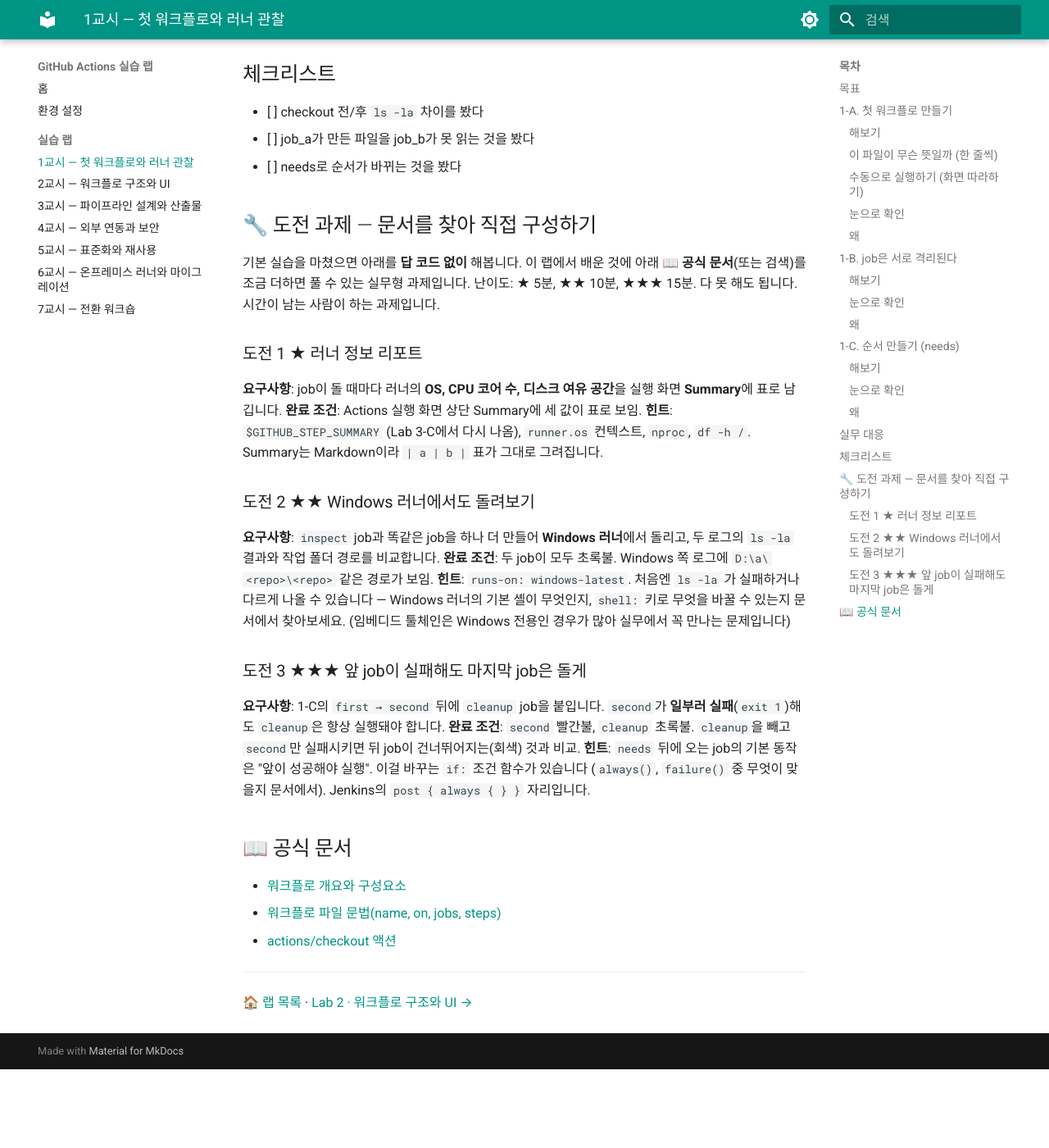
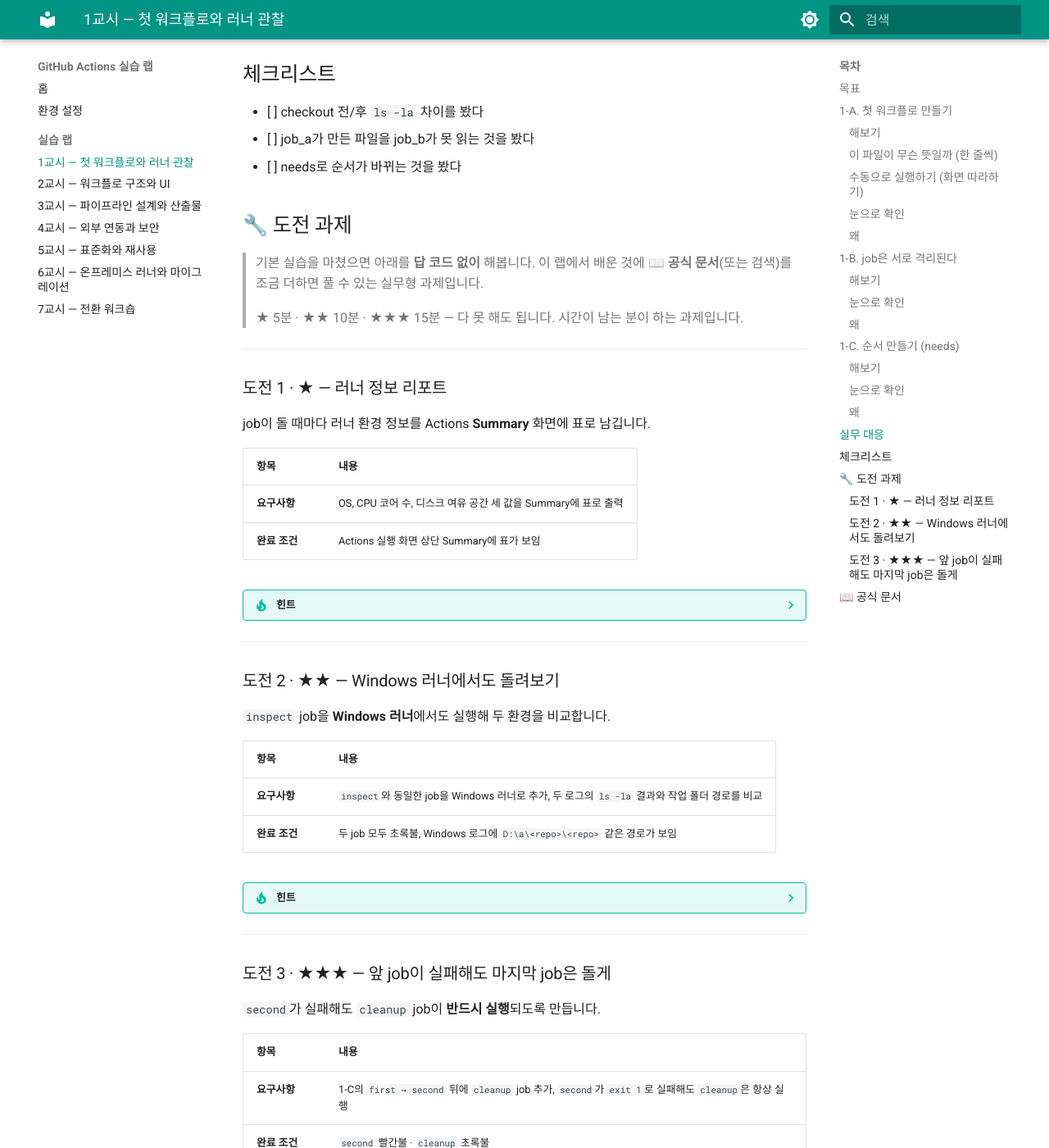
Before and after one commit to skilleat-labs/actions-lab, an MkDocs documentation site: the page built from docs/labs/lab1-first-workflow.md, in a window 1280 px wide and 1400 px high, scrolled down 4007 px. Shown: the whole window at 82% size. Built offline with MkDocs 1.6.1 and Material for MkDocs 9.7.7, drawn with Linux system fonts in a browser that asks for light colours; before the commit the page ends 5311 px from its top, so only the background shows below that; some of the changed text lies outside the part shown.

Commit message:
lab1: 도전 과제 가독성 개선
요구사항·완료 조건·힌트를 표와 접이식 블록으로 분리,
각 도전 사이에 구분선 추가.

Co-Authored-By: Claude Sonnet 4.6 <noreply@anthropic.com>

```diff
--- a/docs/labs/lab1-first-workflow.md
+++ b/docs/labs/lab1-first-workflow.md
@@ -153,25 +153,64 @@ Actions의 job은 **병렬이 기본**입니다. 순서가 필요하면 `needs`
 - [ ] needs로 순서가 바뀌는 것을 봤다
 
 
-## 🔧 도전 과제 — 문서를 찾아 직접 구성하기
+## 🔧 도전 과제
 
-기본 실습을 마쳤으면 아래를 **답 코드 없이** 해봅니다. 이 랩에서 배운 것에 아래 **📖 공식 문서**(또는 검색)를 조금 더하면 풀 수 있는 실무형 과제입니다.
-난이도: ★ 5분, ★★ 10분, ★★★ 15분. 다 못 해도 됩니다. 시간이 남는 사람이 하는 과제입니다.
+> 기본 실습을 마쳤으면 아래를 **답 코드 없이** 해봅니다.
+> 이 랩에서 배운 것에 **📖 공식 문서**(또는 검색)를 조금 더하면 풀 수 있는 실무형 과제입니다.
+>
+> ★ 5분 · ★★ 10분 · ★★★ 15분 — 다 못 해도 됩니다. 시간이 남는 분이 하는 과제입니다.
 
-### 도전 1 ★ 러너 정보 리포트
-**요구사항**: job이 돌 때마다 러너의 **OS, CPU 코어 수, 디스크 여유 공간**을 실행 화면 **Summary**에 표로 남깁니다.
-**완료 조건**: Actions 실행 화면 상단 Summary에 세 값이 표로 보임.
-**힌트**: `$GITHUB_STEP_SUMMARY` (Lab 3-C에서 다시 나옴), `runner.os` 컨텍스트, `nproc`, `df -h /`. Summary는 Markdown이라 `| a | b |` 표가 그대로 그려집니다.
+---
 
-### 도전 2 ★★ Windows 러너에서도 돌려보기
-**요구사항**: `inspect` job과 똑같은 job을 하나 더 만들어 **Windows 러너**에서 돌리고, 두 로그의 `ls -la` 결과와 작업 폴더 경로를 비교합니다.
-**완료 조건**: 두 job이 모두 초록불. Windows 쪽 로그에 `D:\a\<repo>\<repo>` 같은 경로가 보임.
-**힌트**: `runs-on: windows-latest`. 처음엔 `ls -la` 가 실패하거나 다르게 나올 수 있습니다 — Windows 러너의 기본 셸이 무엇인지, `shell:` 키로 무엇을 바꿀 수 있는지 문서에서 찾아보세요. (임베디드 툴체인은 Windows 전용인 경우가 많아 실무에서 꼭 만나는 문제입니다)
+### 도전 1 · ★ — 러너 정보 리포트
 
-### 도전 3 ★★★ 앞 job이 실패해도 마지막 job은 돌게
-**요구사항**: 1-C의 `first → second` 뒤에 `cleanup` job을 붙입니다. `second`가 **일부러 실패**(`exit 1`)해도 `cleanup`은 항상 실행돼야 합니다.
-**완료 조건**: `second` 빨간불, `cleanup` 초록불. `cleanup`을 빼고 `second`만 실패시키면 뒤 job이 건너뛰어지는(회색) 것과 비교.
-**힌트**: `needs` 뒤에 오는 job의 기본 동작은 "앞이 성공해야 실행". 이걸 바꾸는 `if:` 조건 함수가 있습니다 (`always()`, `failure()` 중 무엇이 맞을지 문서에서). Jenkins의 `post { always { } }` 자리입니다.
+job이 돌 때마다 러너 환경 정보를 Actions **Summary** 화면에 표로 남깁니다.
+
+| 항목 | 내용 |
+|------|------|
+| **요구사항** | OS, CPU 코어 수, 디스크 여유 공간 세 값을 Summary에 표로 출력 |
+| **완료 조건** | Actions 실행 화면 상단 Summary에 표가 보임 |
+
+??? tip "힌트"
+    - `$GITHUB_STEP_SUMMARY` — 이 변수에 Markdown을 `>>` 로 붙이면 Summary에 렌더됩니다 (Lab 3-C에서 다시 나옴)
+    - `${{ runner.os }}` — 러너 OS 컨텍스트
+    - `nproc` — CPU 코어 수
+    - `df -h /` — 디스크 여유 공간
+    - Summary는 Markdown이라 `| 항목 | 값 |` 표가 그대로 그려집니다
+
+---
+
+### 도전 2 · ★★ — Windows 러너에서도 돌려보기
+
+`inspect` job을 **Windows 러너**에서도 실행해 두 환경을 비교합니다.
+
+| 항목 | 내용 |
+|------|------|
+| **요구사항** | `inspect`와 동일한 job을 Windows 러너로 추가, 두 로그의 `ls -la` 결과와 작업 폴더 경로를 비교 |
+| **완료 조건** | 두 job 모두 초록불, Windows 로그에 `D:\a\<repo>\<repo>` 같은 경로가 보임 |
+
+??? tip "힌트"
+    - `runs-on: windows-latest`
+    - 처음엔 `ls -la`가 실패하거나 다르게 나올 수 있습니다
+    - Windows 러너의 **기본 셸**이 무엇인지, `shell:` 키로 무엇을 바꿀 수 있는지 공식 문서에서 찾아보세요
+    - 임베디드 툴체인은 Windows 전용인 경우가 많아 실무에서 꼭 만나는 문제입니다
+
+---
+
+### 도전 3 · ★★★ — 앞 job이 실패해도 마지막 job은 돌게
+
+`second`가 실패해도 `cleanup` job이 **반드시 실행**되도록 만듭니다.
+
+| 항목 | 내용 |
+|------|------|
+| **요구사항** | 1-C의 `first → second` 뒤에 `cleanup` job 추가, `second`가 `exit 1`로 실패해도 `cleanup`은 항상 실행 |
+| **완료 조건** | `second` 빨간불 · `cleanup` 초록불 |
+| **비교** | `cleanup` 없이 `second`만 실패시키면 뒤 job이 회색(건너뜀)이 되는 것과 대비 |
+
+??? tip "힌트"
+    - `needs` 뒤 job의 기본 동작은 **"앞이 성공해야 실행"**
+    - 이를 바꾸는 `if:` 조건 함수가 있습니다 — `always()` vs `failure()` 중 무엇이 맞을지 문서에서 확인
+    - Jenkins의 `post { always { } }` 에 해당하는 위치입니다
 
 ## 📖 공식 문서
 
```
